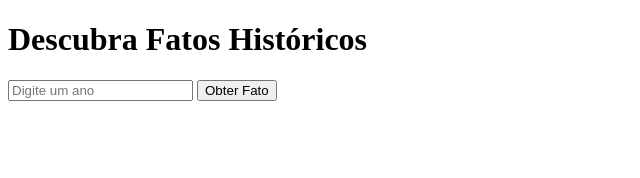
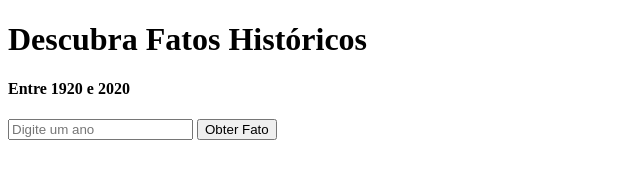
Before and after one commit to fernandesmelo/api-fatos-historicos, a plain HTML site: page index.html in a window 1280 px wide. Shown: the whole page, without its empty margins (0-640 px from the left). Drawn offline with Linux system fonts and the light colour scheme.

Commit message:
adiciona subtítulo com intervalo de anos no index.html

```diff
--- a/index.html
+++ b/index.html
@@ -9,6 +9,7 @@
 <body>
     <div class="container">
         <h1>Descubra Fatos Históricos</h1>
+        <h4>Entre 1920 e 2020</h4>
         <div class="input-area">
             <input type="number" id="yearInput" placeholder="Digite um ano">
             <button id="fetchButton">Obter Fato</button>
```
